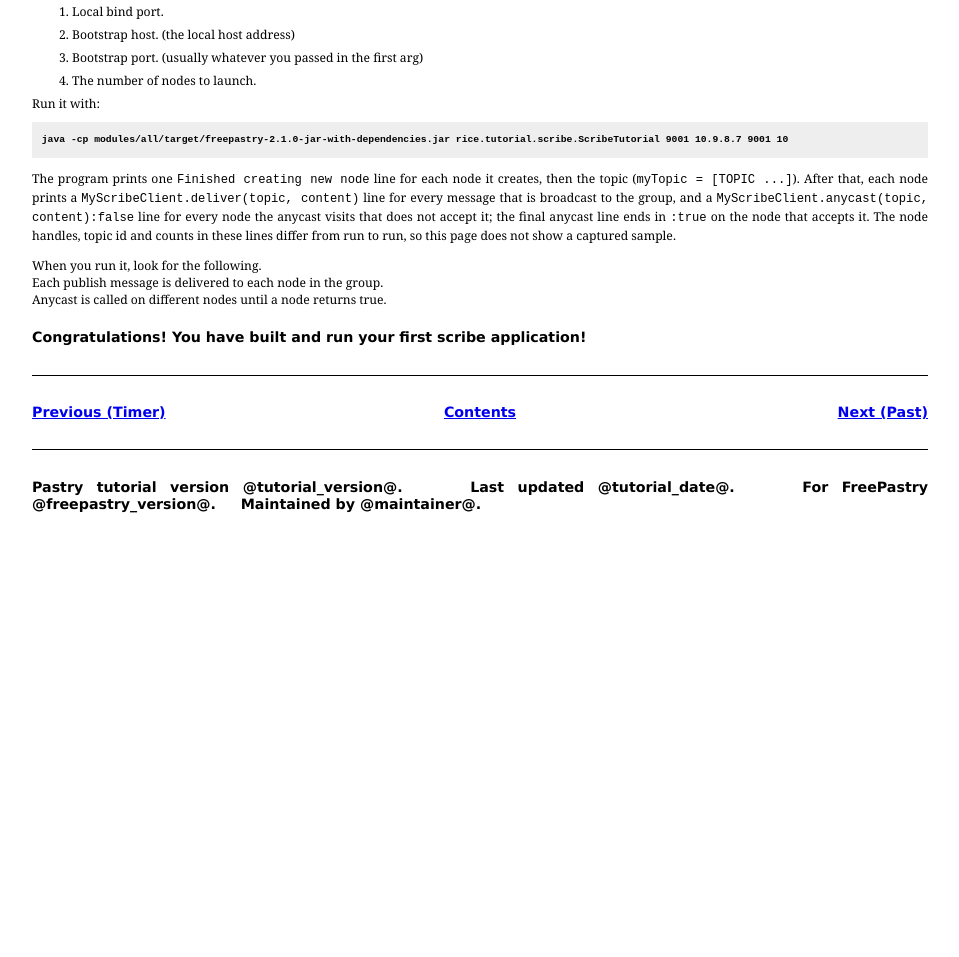
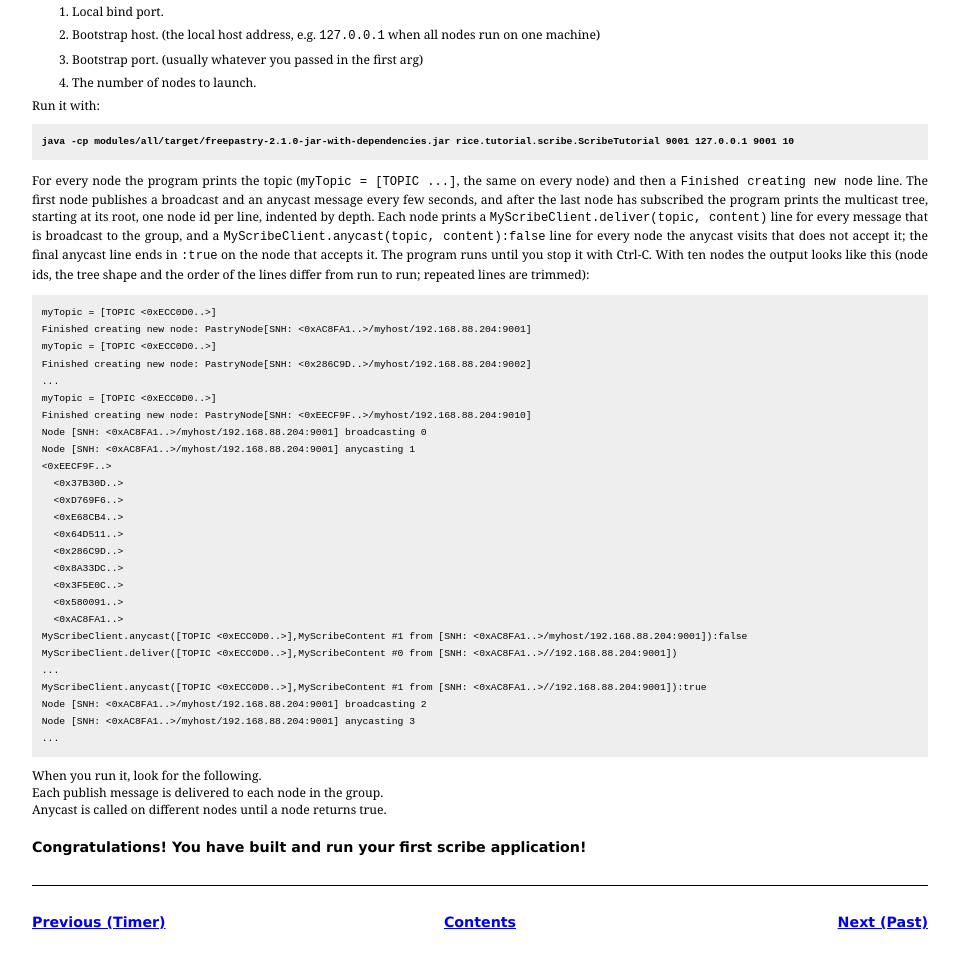
Before and after one commit to damoeb/freepastry, a plain HTML site: page html/rawtutorial/tut_scribe.html in a window 1280 px wide. Shown: the part 5787-6744 px from the top of the page, without its empty margins (160-1119 px from the left). Before the commit the page ends 6376 px from the top, so only its background shows below. Drawn offline with Linux system fonts and the light colour scheme.

Commit message:
D: Show current output in the Past, Scribe and SplitStream tutorials
Replace the "no captured sample" notes with trimmed excerpts of real output from the current code, run on real sockets with a 127.0.0.1 boot address (Past with 5 nodes, Scribe and SplitStream with 10). The Scribe and SplitStream commands now use the same arguments as the other socket tutorials. Document that the Scribe topic line is printed once per node before its Finished line, and that Past stores each object at 1 location because the tutorial uses replication factor 0.

Co-Authored-By: Claude Opus 5.5 <noreply@anthropic.com>

```diff
--- a/html/rawtutorial/tut_scribe.html
+++ b/html/rawtutorial/tut_scribe.html
@@ -344,7 +344,7 @@ After that we wait a few seconds then print the tree.
 Build the project once with <code>./mvnw -B package -DskipTests</code>, which writes <code>modules/all/target/freepastry-2.1.0-jar-with-dependencies.jar</code>.  FreePastry logs through SLF4J and bundles no logging backend; add one such as slf4j-simple to the classpath if you want to see the log output.  The parameters are identical to those in Lesson 4:
 <ol>
   <li>Local bind port.</li>
-  <li>Bootstrap host. (the local host address)</li>
+  <li>Bootstrap host. (the local host address, e.g. <code>127.0.0.1</code> when all nodes run on one machine)</li>
   <li>Bootstrap port. (usually whatever you passed in the first arg)</li>
   <li>The number of nodes to launch.</li>
 </ol>
@@ -352,10 +352,39 @@ Build the project once with <code>./mvnw -B package -DskipTests</code>, which wr
 Run it with:
 
 <pre>
-<span class="input">java -cp modules/all/target/freepastry-2.1.0-jar-with-dependencies.jar rice.tutorial.scribe.ScribeTutorial 9001 10.9.8.7 9001 10</span>
+<span class="input">java -cp modules/all/target/freepastry-2.1.0-jar-with-dependencies.jar rice.tutorial.scribe.ScribeTutorial 9001 127.0.0.1 9001 10</span>
 </pre>
 
-<p>The program prints one <code>Finished creating new node</code> line for each node it creates, then the topic (<code>myTopic = [TOPIC ...]</code>). After that, each node prints a <code>MyScribeClient.deliver(topic, content)</code> line for every message that is broadcast to the group, and a <code>MyScribeClient.anycast(topic, content):false</code> line for every node the anycast visits that does not accept it; the final anycast line ends in <code>:true</code> on the node that accepts it. The node handles, topic id and counts in these lines differ from run to run, so this page does not show a captured sample.</p>
+<p>For every node the program prints the topic (<code>myTopic = [TOPIC ...]</code>, the same on every node) and then a <code>Finished creating new node</code> line. The first node publishes a broadcast and an anycast message every few seconds, and after the last node has subscribed the program prints the multicast tree, starting at its root, one node id per line, indented by depth. Each node prints a <code>MyScribeClient.deliver(topic, content)</code> line for every message that is broadcast to the group, and a <code>MyScribeClient.anycast(topic, content):false</code> line for every node the anycast visits that does not accept it; the final anycast line ends in <code>:true</code> on the node that accepts it. The program runs until you stop it with Ctrl-C. With ten nodes the output looks like this (node ids, the tree shape and the order of the lines differ from run to run; repeated lines are trimmed):</p>
+
+<pre>
+<span class="output">myTopic = [TOPIC &lt;0xECC0D0..&gt;]
+Finished creating new node: PastryNode[SNH: &lt;0xAC8FA1..&gt;/myhost/192.168.88.204:9001]
+myTopic = [TOPIC &lt;0xECC0D0..&gt;]
+Finished creating new node: PastryNode[SNH: &lt;0x286C9D..&gt;/myhost/192.168.88.204:9002]
+...
+myTopic = [TOPIC &lt;0xECC0D0..&gt;]
+Finished creating new node: PastryNode[SNH: &lt;0xEECF9F..&gt;/myhost/192.168.88.204:9010]
+Node [SNH: &lt;0xAC8FA1..&gt;/myhost/192.168.88.204:9001] broadcasting 0
+Node [SNH: &lt;0xAC8FA1..&gt;/myhost/192.168.88.204:9001] anycasting 1
+&lt;0xEECF9F..&gt;
+  &lt;0x37B30D..&gt;
+  &lt;0xD769F6..&gt;
+  &lt;0xE68CB4..&gt;
+  &lt;0x64D511..&gt;
+  &lt;0x286C9D..&gt;
+  &lt;0x8A33DC..&gt;
+  &lt;0x3F5E0C..&gt;
+  &lt;0x580091..&gt;
+  &lt;0xAC8FA1..&gt;
+MyScribeClient.anycast([TOPIC &lt;0xECC0D0..&gt;],MyScribeContent #1 from [SNH: &lt;0xAC8FA1..&gt;/myhost/192.168.88.204:9001]):false
+MyScribeClient.deliver([TOPIC &lt;0xECC0D0..&gt;],MyScribeContent #0 from [SNH: &lt;0xAC8FA1..&gt;//192.168.88.204:9001])
+...
+MyScribeClient.anycast([TOPIC &lt;0xECC0D0..&gt;],MyScribeContent #1 from [SNH: &lt;0xAC8FA1..&gt;//192.168.88.204:9001]):true
+Node [SNH: &lt;0xAC8FA1..&gt;/myhost/192.168.88.204:9001] broadcasting 2
+Node [SNH: &lt;0xAC8FA1..&gt;/myhost/192.168.88.204:9001] anycasting 3
+...
+</span></pre>
 
 
 When you run it, look for the following.<br/>
```
Also changed, not shown: html/rawtutorial/tut_past.html (+25 -2 lines), html/rawtutorial/tut_splitstream.html (+16 -3 lines).
